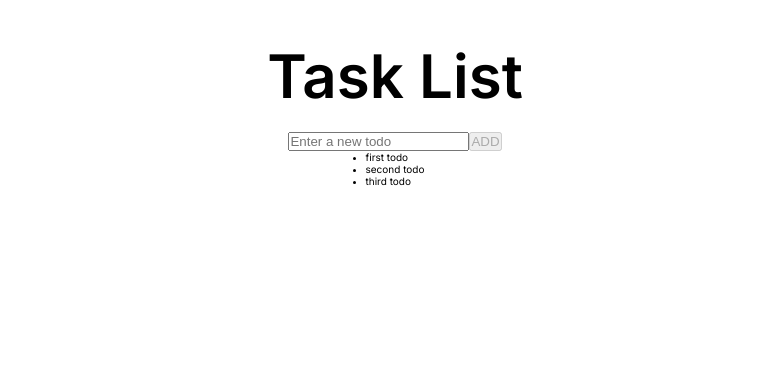
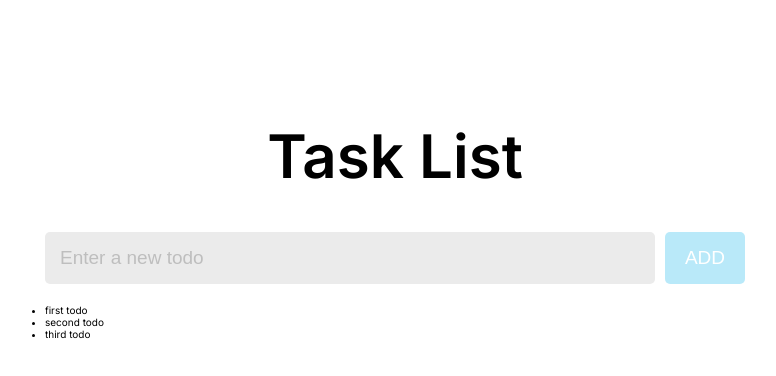
Before and after one commit to ivanpilot/todo-app, a Next.js app: page / in a window 1280 px wide. Shown: the top 376 px of the page, without its empty margins (245-1021 px from the left). Built offline with nearby package versions, Linux system fonts and the light colour scheme.

Commit message:
styled FormTodo component and added tests

```diff
--- a/components/FormTodo.tsx
+++ b/components/FormTodo.tsx
@@ -1,8 +1,55 @@
 import React, { useState } from 'react';
+import styled from 'styled-components';
 
 type FormProps = {
     handleSubmit: (data: any) => void;
 };
+
+const Input = styled.input`
+    flex-grow: 1;
+    font-size: 1.9rem;
+    font-weight: 400;
+    padding: 1.5rem;
+    color: rgb(100, 100, 100);
+    background: rgb(235, 235, 235);
+    border: none;
+    border-radius: 5px;
+    &:focus {
+        outline: none;
+    }
+
+    ::placeholder {
+        color: rgb(190, 190, 190);
+        font-weight: 300;
+    }
+`;
+
+const Form = styled.form`
+    display: flex;
+    flex-direction: row;
+    justify-content: space-between;
+    column-gap: 1rem;
+    padding: 2rem 0;
+`;
+
+const Button = styled.button`
+    font-size: 1.9rem;
+    font-weight: 400;
+    color: white;
+    padding: 1rem 2rem;
+    border: none;
+    border-radius: 5px;
+    background-color: rgb(25, 181, 234, 80%);
+    cursor: pointer;
+
+    &:focus {
+        background-color: rgb(25, 181, 234, 100%);
+    }
+
+    &:disabled {
+        background-color: rgba(25, 181, 234, 30%);
+    }
+`;
 
 function FormTodo(props: FormProps): JSX.Element {
     const [todo, setTodo] = useState('');
@@ -22,17 +69,17 @@ function FormTodo(props: FormProps): JSX.Element {
     };
 
     return (
-        <form name="formTodo" onSubmit={handleSubmit}>
-            <input
+        <Form name="formTodo" onSubmit={handleSubmit}>
+            <Input
                 type="text"
                 placeholder="Enter a new todo"
                 value={todo}
                 onChange={handleOnChange}
             />
-            <button disabled={!todo} type="submit">
+            <Button disabled={!todo} type="submit">
                 ADD
-            </button>
-        </form>
+            </Button>
+        </Form>
     );
 }
 
--- a/jest.config.js
+++ b/jest.config.js
@@ -13,6 +13,7 @@ const customJestConfig = {
     // if using TypeScript with a baseUrl set to the root directory then you need the below for alias' to work
     moduleDirectories: ['node_modules', '<rootDir>/'],
     testEnvironment: 'jest-environment-jsdom',
+    setupFilesAfterEnv: ['@testing-library/jest-dom/extend-expect'],
 };
 
 // createJestConfig is exported this way to ensure that next/jest can load the Next.js config which is async
--- a/next.config.js
+++ b/next.config.js
@@ -1,7 +1,9 @@
 /** @type {import('next').NextConfig} */
 const nextConfig = {
     reactStrictMode: true,
-    styledComponents: true,
+    compiler: {
+        styledComponents: true,
+    },
 };
 
 module.exports = nextConfig;
--- a/package.json
+++ b/package.json
@@ -21,6 +21,7 @@
     "devDependencies": {
         "@testing-library/jest-dom": "^5.16.4",
         "@testing-library/react": "^13.3.0",
+        "@testing-library/user-event": "^14.2.0",
         "@types/node": "17.0.39",
         "@types/react": "18.0.11",
         "@types/react-dom": "18.0.5",
--- a/pages/index.tsx
+++ b/pages/index.tsx
@@ -1,5 +1,4 @@
 import React, { useEffect, useState } from 'react';
-// import Image from 'next/image';
 import styled from 'styled-components';
 import FormTodo from '../components/FormTodo';
 import Todos from '../components/Todos';
@@ -29,14 +28,23 @@ const db = [
 const Container = styled.div`
     display: flex;
     flex-direction: column;
-    align-content: center;
+    align-content: stretch;
     align-items: center;
-    padding: 2rem;
+    padding: 10rem;
+    max-width: 900px;
+    width: 100%;
+    margin: auto;
 `;
 
 const H1 = styled.h1`
     font-size: 6rem;
     padding: 2rem 0;
+`;
+
+const Wrapper = styled.div`
+    width: 100%;
+    display: flex;
+    flex-direction: column;
 `;
 
 function Home(): JSX.Element {
@@ -55,8 +63,10 @@ function Home(): JSX.Element {
     return (
         <Container>
             <H1>Task List</H1>
-            <FormTodo handleSubmit={addTodo} />
-            <Todos todos={todos} />
+            <Wrapper>
+                <FormTodo handleSubmit={addTodo} />
+                <Todos todos={todos} />
+            </Wrapper>
         </Container>
     );
 }
--- a/styles/globals.css
+++ b/styles/globals.css
@@ -8,7 +8,6 @@
 
 html {
     font-size: 62.5%;
-    /* background-color: grey; */
 }
 
 body {
```
Also changed, not shown: 2 other files (tests, documents, lock files or other folders).
